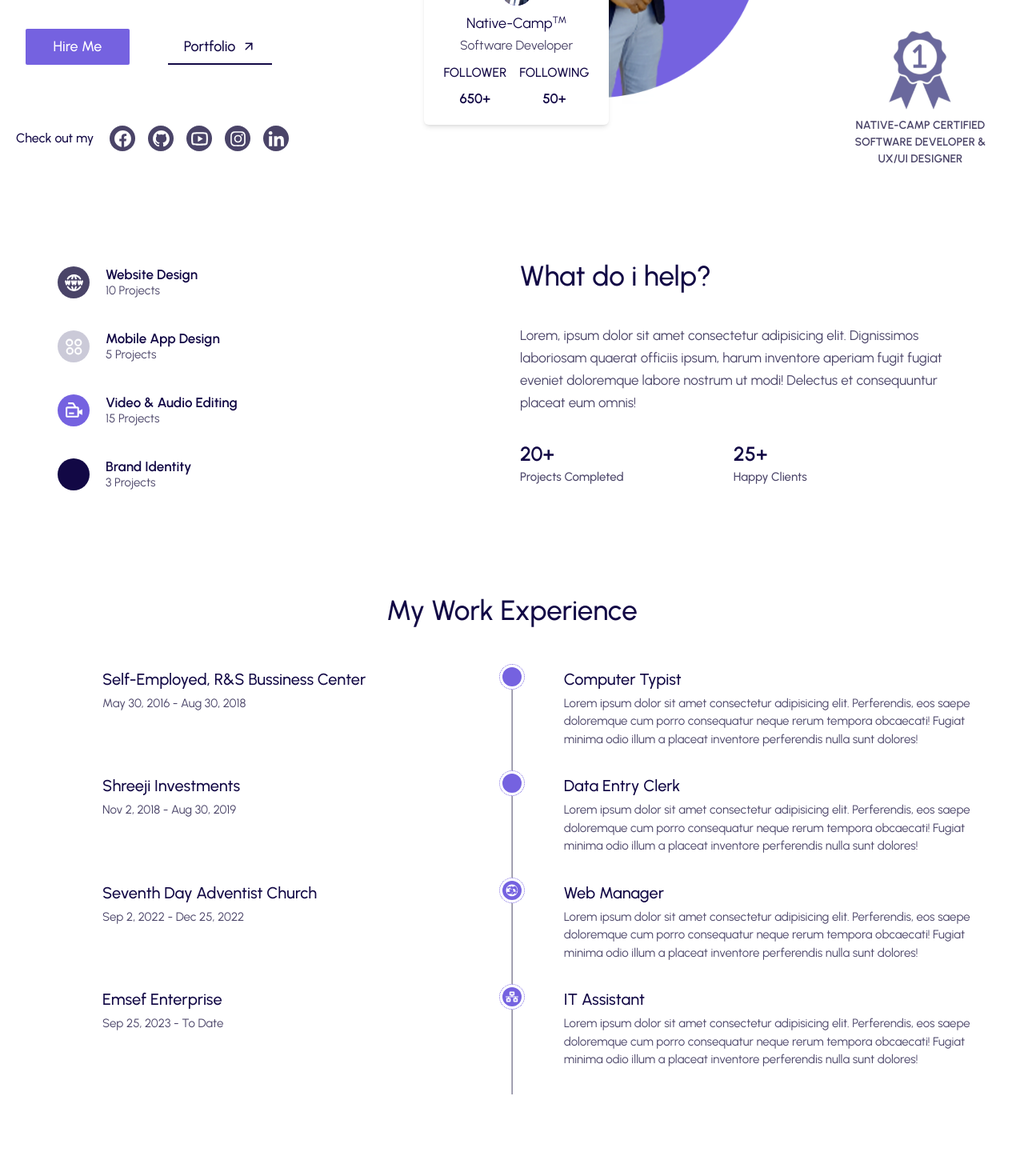
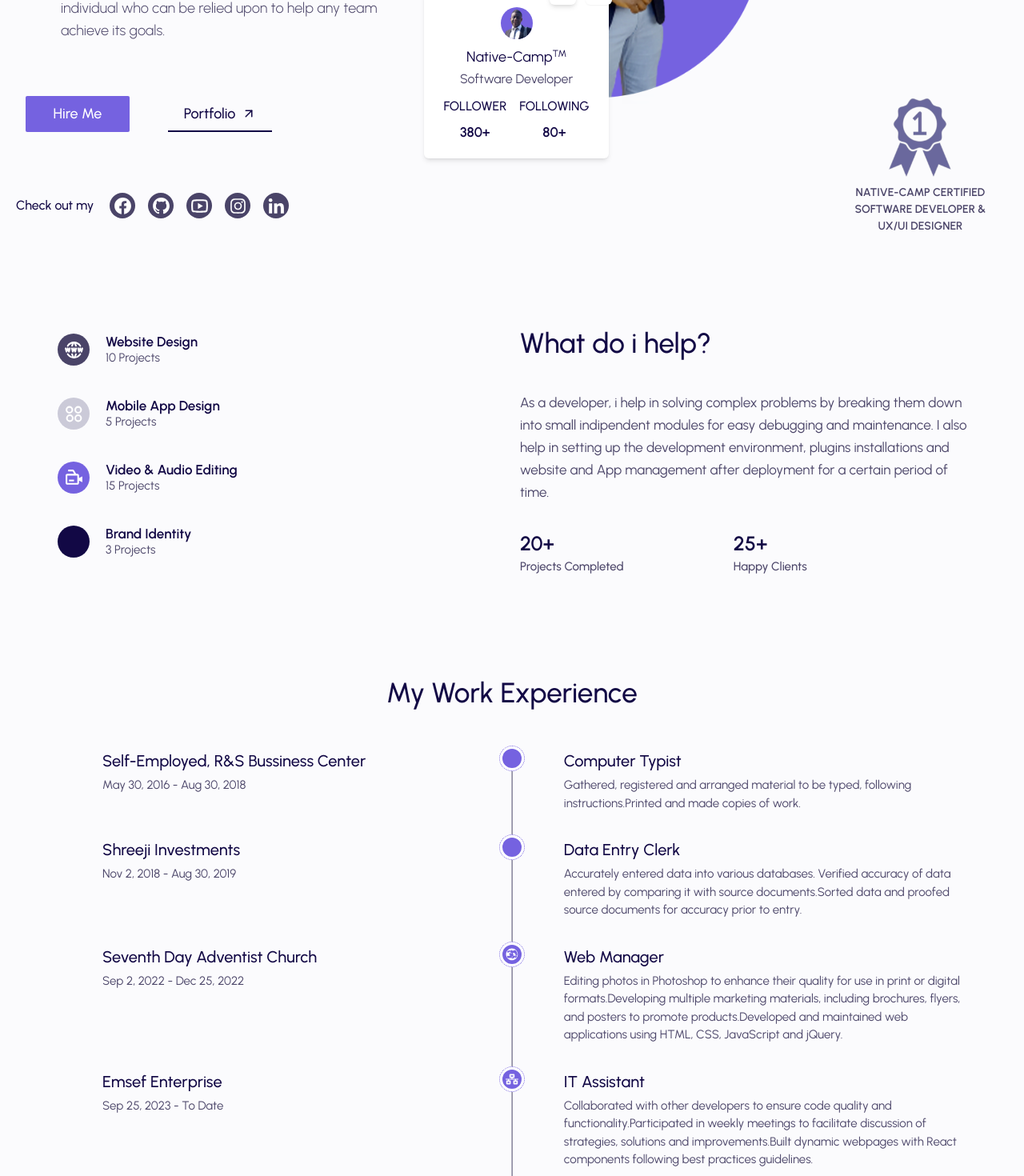
Before and after one commit to SIMZTECH/Portfolio, a React (Vite) app in the folder App/: page / in a window 1280 px wide. Shown: the part 460-1930 px from the top of the page at 80% size. Built offline with nearby package versions, Linux system fonts and the light colour scheme; some icons are missing.

Commit message:
modified the hero section and services section

```diff
--- /dev/null
+++ b/App/src/assets/data/SocialLinks.tsx
@@ -0,0 +1,43 @@
+import {RiYoutubeLine} from 'react-icons/ri';
+import {BiLogoFacebookCircle,BiLogoGithub,BiLogoInstagram,BiLogoLinkedin} from 'react-icons/bi';
+
+export type socialType={
+    id:string,
+    icon:any,
+    url:string,
+    name:string
+}
+
+export const  socialLinks:socialType[] = [
+    {
+        id:"01",
+        icon:<BiLogoFacebookCircle />,
+        url:'https://web.facebook.com/profile.php?id=100006558468416',
+        name:'facebook'
+    },
+    {
+        id:"02",
+        icon:<BiLogoGithub />,
+        url:'https://github.com/SIMZTECH',
+        name:'github'
+    },
+    {
+        id:"03",
+        icon:<RiYoutubeLine/>,
+        url:'',
+        name:'youtube'
+    },
+    {
+        id:"04",
+        icon:<BiLogoInstagram />,
+        url:'',
+        name:'instagram'
+    },
+    {
+        id:"05",
+        icon:<BiLogoLinkedin />,
+        url:'https://linkedin.com/in/rodgers-simpemba-20498a140',
+        name:'linked-in'
+    }
+
+];
--- a/App/src/components/ui/Hero.tsx
+++ b/App/src/components/ui/Hero.tsx
@@ -1,52 +1,14 @@
 /* eslint-disable @typescript-eslint/no-explicit-any */
-import {RiAppsLine,RiYoutubeLine} from 'react-icons/ri';
+import {RiAppsLine} from 'react-icons/ri';
 import {FiArrowUpRight} from 'react-icons/fi';
-import {BiLogoFacebookCircle,BiLogoGithub,BiLogoInstagram,BiLogoLinkedin,BiSolidMessage,BiSolidPhoneCall} from 'react-icons/bi';
+import {BiSolidMessage,BiSolidPhoneCall} from 'react-icons/bi';
 import heroImg01 from '../../assets/portfolioImg01.png';
 import heroImg02 from '../../assets/portfolioImg02.png';
+import { socialLinks,socialType } from '../../assets/data/SocialLinks';
 // eslint-disable-next-line @typescript-eslint/no-unused-vars
 import ribbon02 from '../../assets/ribbon02.png';
 import CountUp from 'react-countup';
 
-type socialType={
-    id:string,
-    icon:any,
-    url:string,
-    name:string
-}
-
-const socialLinks:socialType[]=[
-    {
-        id:"01",
-        icon:<BiLogoFacebookCircle />,
-        url:'',
-        name:'facebook'
-    },
-    {
-        id:"02",
-        icon:<BiLogoGithub />,
-        url:'',
-        name:'github'
-    },
-    {
-        id:"03",
-        icon:<RiYoutubeLine/>,
-        url:'',
-        name:'youtube'
-    },
-    {
-        id:"04",
-        icon:<BiLogoInstagram />,
-        url:'',
-        name:'instagram'
-    },
-    {
-        id:"05",
-        icon:<BiLogoLinkedin />,
-        url:'',
-        name:'linked-in'
-    }
-]
 
 function Hero() {
   return (
@@ -72,11 +34,13 @@ function Hero() {
                 <div className=" md:pl-4 text-headingColor text-2xl">
                   <RiAppsLine />
                 </div>
-                <p className="text-[15px] md:text-[18px] leading-7 text-textColor">
-                  Lorem ipsum dolor sit amet consectetur adipisicing elit.
-                  Aperiam debitis accusantium consequuntur autem omnis commodi
-                  distinctio optio est error amet? Illum molestias voluptates
-                  culpa autem! Ipsam iure beatae numquam enim?
+                <p className="text-[16px] md:text-[18px] leading-7 text-textColor font-light">
+                  Am a <span className=' text-headingColor uppercase font-bold text-[19px]'>Full Stack Developer, </span>
+                  Highly specialized in JavaScript, Java and PHP
+                  Programming Languages. I also have extensive knowledge about
+                  computer hardware troubleshooting, and database design. Personally, I aim to leverage my abilities
+                  to successfully fill the vacancy an i am that kind of an individual who
+                  can be relied upon to help any team achieve its goals.
                 </p>
               </div>
             </div>
@@ -93,15 +57,16 @@ function Hero() {
                 Hire Me
               </button>
 
-              <button className="flex font-normal md:font-[500] text-[15px] md:text-[18px] justify-center items-center gap-2 w-[110px] md:w-[130px] h-[38px]  md:h-[45px] text-headingColor border-b-[2px] border-headingColor md:leading-9">
+              <a href='#projects' className="flex font-normal md:font-[500] text-[15px] md:text-[18px] justify-center items-center
+               gap-2 w-[110px] md:w-[130px] h-[38px]  md:h-[45px] text-headingColor border-b-[2px] border-headingColor md:leading-9">
                 <span>Portfolio</span>
                 <FiArrowUpRight />
-              </button>
+              </a>
             </div>
             <div className=" md:mt-16 mt-[30px] flex flex-col md:flex-row md:gap-5 gap-3 items-center">
               <h2 className=" text-headingColor font-medium">Check out my</h2>
               <div className="flex flex-1 items-center gap-4">
-                {socialLinks.map((item, index) => (
+                {socialLinks.map((item:socialType, index:number) => (
                   <a
                     data-aos="zoom-in"
                     data-aos-delay="100"
@@ -149,7 +114,7 @@ function Hero() {
                   <span>
                     <h4 className=" text-headingColor text-[12px] font-medium sm:text-[16px]">FOLLOWER</h4>
                     <p className="text-center text-headingColor font-semibold text-[14px] sm:text-[17px] mt-2">
-                      <CountUp start={0} end={650} suffix="+" />
+                      <CountUp start={0} end={380} suffix="+" />
                     </p>
                   </span>
                   <span>
@@ -157,7 +122,7 @@ function Hero() {
                       FOLLOWING
                     </h4>
                     <p className="text-center text-headingColor font-semibold text-[14px] sm:text-[17px] mt-2">
-                      <CountUp start={0} end={50} suffix="+" />
+                      <CountUp start={0} end={80} suffix="+" />
                     </p>
                   </span>
                 </div>
--- a/App/src/components/ui/Services.tsx
+++ b/App/src/components/ui/Services.tsx
@@ -26,10 +26,10 @@ function Services() {
                 data-aos-duration="1500"
                 className=" leading-5 text-center sm:text-start sm:leading-7 text-textColor text-[15px] sm:text-[17px]"
               >
-                Lorem, ipsum dolor sit amet consectetur adipisicing elit.
-                Dignissimos laboriosam quaerat officiis ipsum, harum inventore
-                aperiam fugit fugiat eveniet doloremque labore nostrum ut modi!
-                Delectus et consequuntur placeat eum omnis!
+                As a developer, i help in solving complex problems by breaking them down
+                into small indipendent modules for easy debugging and maintenance. I also help in
+                setting up the development environment, plugins installations and website and App
+                management after deployment for a certain period of time.
               </p>
               <div className="flex flex-wrap gap-3">
                 <div
--- a/App/src/components/ui/WorkExperience.tsx
+++ b/App/src/components/ui/WorkExperience.tsx
@@ -11,7 +11,8 @@ function WorkExperience() {
           <h1
             data-aos="fade-up"
             data-aos-duration="1500"
-            className=" text-headingColor text-[25px] sm:text-[35px] font-medium mb-1 sm:mb-3">
+            className=" text-headingColor text-[25px] sm:text-[35px] font-medium mb-1 sm:mb-3"
+          >
             My Work Experience
           </h1>
           <div className="w-full sm:max-w-6xl  relative mt-3 sm:mt-8">
@@ -29,29 +30,36 @@ function WorkExperience() {
                 </span>
               </div>
               <div className="w-1/2">
-                <div className=' w-[90%] pl-0 sm:pl-16'>
+                <div className=" w-[90%] pl-0 sm:pl-16">
                   <div
                     data-aos="fade-right"
                     data-aos-duration="1500"
-                    className='flex flex-col space-y-1'>
-                    <h2 className=' text-headingColor text-[16px] sm:text-[20px] font-medium'>Self-Employed, R&S Bussiness Center</h2>
-                    <p className=' text-textColor text-[13px] sm:text-[15px]'>{formatDate("05-30-2016",'')} - {formatDate("08-30-2018",'')}</p>
+                    className="flex flex-col space-y-1"
+                  >
+                    <h2 className=" text-headingColor text-[16px] sm:text-[20px] font-medium">
+                      Self-Employed, R&S Bussiness Center
+                    </h2>
+                    <p className=" text-textColor text-[13px] sm:text-[15px]">
+                      {formatDate("05-30-2016", "")} -{" "}
+                      {formatDate("08-30-2018", "")}
+                    </p>
                   </div>
                 </div>
               </div>
               {/* left */}
               <div className="w-1/2 text-start flex justify-end">
-                <div className='  w-[90%]'>
+                <div className="  w-[90%]">
                   <div
                     data-aos="fade-left"
                     data-aos-duration="1500"
-                    className='flex flex-col space-y-1'>
-                    <h2 className=' text-headingColor text-[17px] sm:text-[20px] font-medium'>Computer Typist</h2>
-                    <p className=' text-textColor text-[13px] sm:text-[15px]'>
-                        Lorem ipsum dolor sit amet consectetur adipisicing elit. Perferendis,
-                        eos saepe doloremque cum porro consequatur
-                        neque rerum tempora obcaecati! Fugiat minima odio illum a placeat
-                        inventore perferendis nulla sunt dolores!
+                    className="flex flex-col space-y-1"
+                  >
+                    <h2 className=" text-headingColor text-[17px] sm:text-[20px] font-medium">
+                      Computer Typist
+                    </h2>
+                    <p className=" text-textColor text-[13px] sm:text-[15px]">
+                      Gathered, registered and arranged material to be typed,
+                      following instructions.Printed and made copies of work.
                     </p>
                   </div>
                 </div>
@@ -70,29 +78,38 @@ function WorkExperience() {
                 </span>
               </div>
               <div className="w-1/2">
-                <div className=' w-[90%] pl-0 sm:pl-16'>
+                <div className=" w-[90%] pl-0 sm:pl-16">
                   <div
                     data-aos="fade-right"
                     data-aos-duration="1500"
-                    className='flex flex-col space-y-1'>
-                    <h2 className=' text-headingColor text-[16px] sm:text-[20px] font-medium'>Shreeji Investments</h2>
-                    <p className=' text-textColor text-[13px] sm:text-[15px]'>{formatDate("11-02-2018",'')} - {formatDate("08-30-2019",'')}</p>
+                    className="flex flex-col space-y-1"
+                  >
+                    <h2 className=" text-headingColor text-[16px] sm:text-[20px] font-medium">
+                      Shreeji Investments
+                    </h2>
+                    <p className=" text-textColor text-[13px] sm:text-[15px]">
+                      {formatDate("11-02-2018", "")} -{" "}
+                      {formatDate("08-30-2019", "")}
+                    </p>
                   </div>
                 </div>
               </div>
               {/* left */}
               <div className="w-1/2 text-start flex justify-end">
-                <div className='  w-[90%]'>
+                <div className="  w-[90%]">
                   <div
                     data-aos="fade-left"
                     data-aos-duration="1500"
-                    className='flex flex-col space-y-1'>
-                    <h2 className=' text-headingColor text-[17px] sm:text-[20px] font-medium'>Data Entry Clerk</h2>
-                    <p className=' text-textColor text-[13px] sm:text-[15px]'>
-                        Lorem ipsum dolor sit amet consectetur adipisicing elit. Perferendis,
-                        eos saepe doloremque cum porro consequatur
-                        neque rerum tempora obcaecati! Fugiat minima odio illum a placeat
-                        inventore perferendis nulla sunt dolores!
+                    className="flex flex-col space-y-1"
+                  >
+                    <h2 className=" text-headingColor text-[17px] sm:text-[20px] font-medium">
+                      Data Entry Clerk
+                    </h2>
+                    <p className=" text-textColor text-[13px] sm:text-[15px]">
+                      Accurately entered data into various databases. Verified
+                      accuracy of data entered by comparing it with source
+                      documents.Sorted data and proofed source documents for
+                      accuracy prior to entry.
                     </p>
                   </div>
                 </div>
@@ -111,37 +128,47 @@ function WorkExperience() {
                 </span>
               </div>
               <div className="w-1/2">
-                <div className=' w-[90%] pl-0 sm:pl-16'>
+                <div className=" w-[90%] pl-0 sm:pl-16">
                   <div
                     data-aos="fade-right"
                     data-aos-duration="1500"
-                    className='flex flex-col space-y-1'>
-                    <h2 className=' text-headingColor text-[16px] sm:text-[20px] font-medium'>Seventh Day Adventist Church</h2>
-                    <p className=' text-textColor text-[13px] sm:text-[15px]'>{formatDate("09-02-2022",'')} - {formatDate("12-25-2022",'')}</p>
+                    className="flex flex-col space-y-1"
+                  >
+                    <h2 className=" text-headingColor text-[16px] sm:text-[20px] font-medium">
+                      Seventh Day Adventist Church
+                    </h2>
+                    <p className=" text-textColor text-[13px] sm:text-[15px]">
+                      {formatDate("09-02-2022", "")} -{" "}
+                      {formatDate("12-25-2022", "")}
+                    </p>
                   </div>
                 </div>
               </div>
               {/* left */}
               <div className="w-1/2 text-start flex justify-end">
-                <div className='  w-[90%]'>
+                <div className="  w-[90%]">
                   <div
                     data-aos="fade-left"
                     data-aos-duration="1500"
-                    className='flex flex-col space-y-1'>
-                    <h2 className=' text-headingColor text-[17px] sm:text-[20px] font-medium'>Web Manager</h2>
-                    <p className=' text-textColor text-[13px] sm:text-[15px]'>
-                        Lorem ipsum dolor sit amet consectetur adipisicing elit. Perferendis,
-                        eos saepe doloremque cum porro consequatur
-                        neque rerum tempora obcaecati! Fugiat minima odio illum a placeat
-                        inventore perferendis nulla sunt dolores!
+                    className="flex flex-col space-y-1"
+                  >
+                    <h2 className=" text-headingColor text-[17px] sm:text-[20px] font-medium">
+                      Web Manager
+                    </h2>
+                    <p className=" text-textColor text-[13px] sm:text-[15px]">
+                      Editing photos in Photoshop to enhance their quality for
+                      use in print or digital formats.Developing multiple
+                      marketing materials, including brochures, flyers, and
+                      posters to promote products.Developed and maintained web
+                      applications using HTML, CSS, JavaScript and jQuery.
                     </p>
                   </div>
                 </div>
               </div>
             </div>
 
-             {/* 4th */}
-             <div className="w-full flex gap-4 relative mb-8">
+            {/* 4th */}
+            <div className="w-full flex gap-4 relative mb-8">
               {/* icon custom */}
               <div
                 className="absolute w-8 h-8 rounded-full border -top-1 left-1/2 transform -translate-x-1/2
@@ -152,36 +179,43 @@ function WorkExperience() {
                 </span>
               </div>
               <div className="w-1/2">
-                <div className=' w-[90%] pl-0 sm:pl-16'>
+                <div className=" w-[90%] pl-0 sm:pl-16">
                   <div
                     data-aos="fade-right"
                     data-aos-duration="1500"
-                    className='flex flex-col space-y-1'>
-                    <h2 className=' text-headingColor text-[16px] sm:text-[20px] font-medium'>Emsef Enterprise</h2>
-                    <p className=' text-textColor text-[13px] sm:text-[15px]'>{formatDate("09-25-2023",'')} - To Date</p>
+                    className="flex flex-col space-y-1"
+                  >
+                    <h2 className=" text-headingColor text-[16px] sm:text-[20px] font-medium">
+                      Emsef Enterprise
+                    </h2>
+                    <p className=" text-textColor text-[13px] sm:text-[15px]">
+                      {formatDate("09-25-2023", "")} - To Date
+                    </p>
                   </div>
                 </div>
               </div>
               {/* left */}
               <div className="w-1/2 text-start flex justify-end">
-                <div className='  w-[90%]'>
+                <div className="  w-[90%]">
                   <div
                     data-aos="fade-left"
                     data-aos-duration="1500"
-                    className='flex flex-col space-y-1'>
-                    <h2 className=' text-headingColor text-[17px] sm:text-[20px] font-medium'>IT Assistant</h2>
-                    <p className=' text-textColor text-[13px] sm:text-[15px]'>
-                        Lorem ipsum dolor sit amet consectetur adipisicing elit. Perferendis,
-                        eos saepe doloremque cum porro consequatur
-                        neque rerum tempora obcaecati! Fugiat minima odio illum a placeat
-                        inventore perferendis nulla sunt dolores!
+                    className="flex flex-col space-y-1"
+                  >
+                    <h2 className=" text-headingColor text-[17px] sm:text-[20px] font-medium">
+                      IT Assistant
+                    </h2>
+                    <p className=" text-textColor text-[13px] sm:text-[15px]">
+                      Collaborated with other developers to ensure code
+                      quality and functionality.Participated in weekly
+                      meetings to facilitate discussion of strategies, solutions
+                      and improvements.Built dynamic webpages with React
+                      components following best practices guidelines.
                     </p>
                   </div>
                 </div>
               </div>
             </div>
-
-
           </div>
         </div>
       </div>
--- a/App/src/index.css
+++ b/App/src/index.css
@@ -5,7 +5,7 @@
 
 @layer base{
   section{
-    @apply sm:py-[60px] py-[30px]
+    @apply sm:py-[60px] py-[30px] bg-[#f5f5fa71]
   }
 
 }
```
Also changed, not shown: 1 other file (tests, documents, lock files or other folders).
